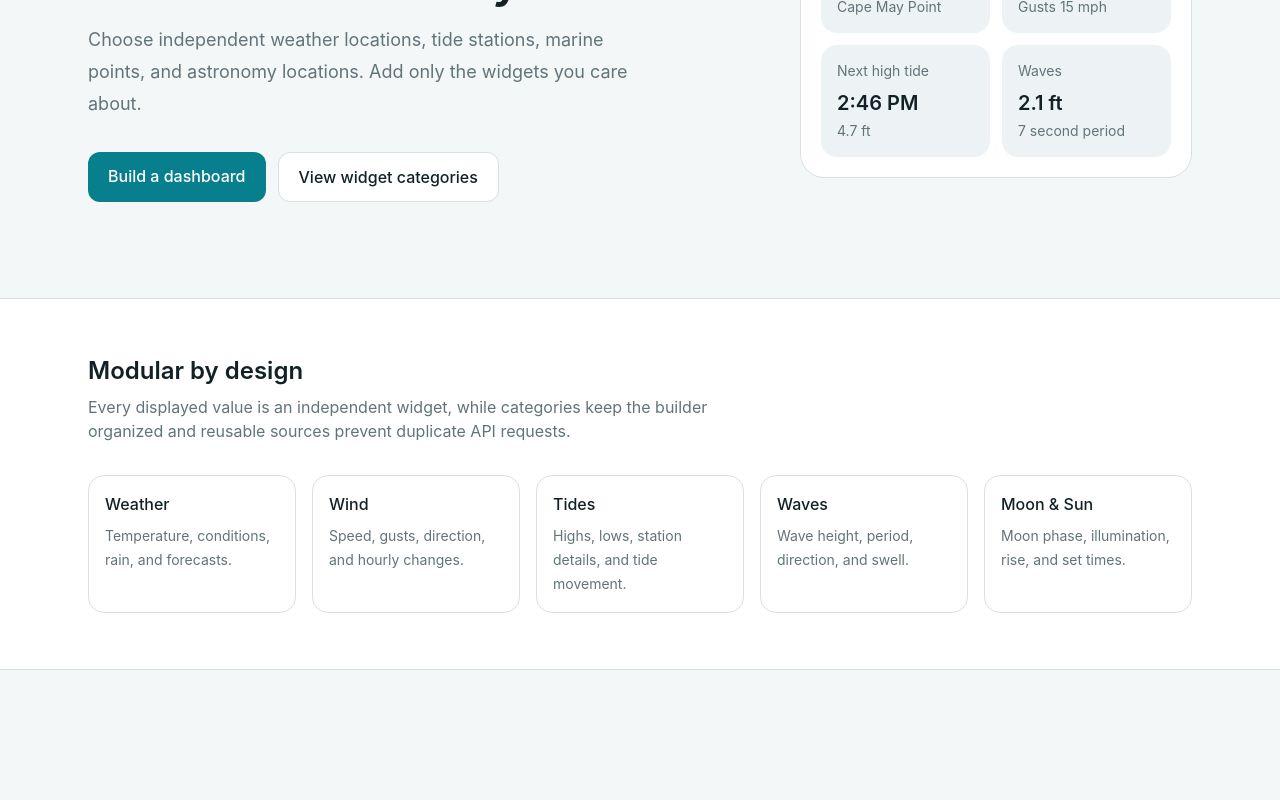
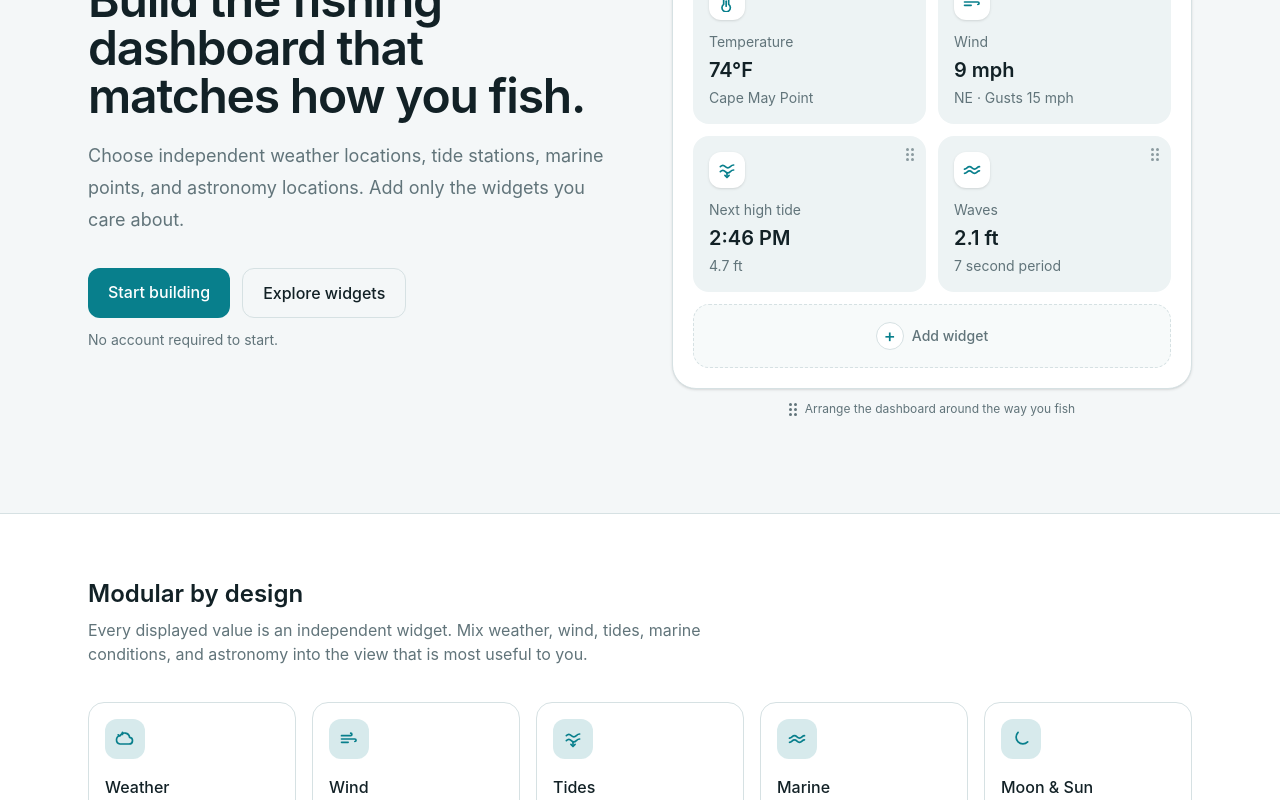
Before and after one commit to Wetheris/fishing-forecast, a Next.js app: page / in a window 1280 px wide. Shown: the part 220-1020 px from the top of the page. Before the commit the page ends 890 px from the top, so only its background shows below. Built offline with nearby package versions, Linux system fonts and the light colour scheme; no server answers.

Commit message:
polish home sources theme

```diff
--- a/src/app/page.tsx
+++ b/src/app/page.tsx
@@ -1,87 +1,186 @@
+"use client";
+
 import Link from "next/link";
+import { useAuth } from "@/components/auth/AuthProvider";
 
-const categories = [
+type IconKind =
+  | "temperature"
+  | "wind"
+  | "tides"
+  | "marine"
+  | "weather"
+  | "moon";
+
+const categories: Array<{
+  name: string;
+  description: string;
+  icon: IconKind;
+}> = [
   {
     name: "Weather",
     description: "Temperature, conditions, rain, and forecasts.",
+    icon: "weather",
   },
   {
     name: "Wind",
     description: "Speed, gusts, direction, and hourly changes.",
+    icon: "wind",
   },
   {
     name: "Tides",
     description: "Highs, lows, station details, and tide movement.",
+    icon: "tides",
   },
   {
-    name: "Waves",
-    description: "Wave height, period, direction, and swell.",
+    name: "Marine",
+    description: "Wave height, period, direction, swell, and water temperature.",
+    icon: "marine",
   },
   {
     name: "Moon & Sun",
     description: "Moon phase, illumination, rise, and set times.",
+    icon: "moon",
   },
 ];
 
 export default function HomePage() {
+  const { user, loading } = useAuth();
+  const signedIn = !loading && Boolean(user);
+
   return (
     <main className="min-h-screen">
-      <section className="mx-auto flex max-w-6xl flex-col gap-10 px-6 py-16 lg:flex-row lg:items-center lg:py-24">
-        <div className="max-w-2xl">
+      <section className="mx-auto flex max-w-6xl flex-col gap-12 px-6 py-16 lg:flex-row lg:items-center lg:gap-16 lg:py-24">
+        <div className="max-w-2xl lg:flex-1">
           <p className="mb-3 text-sm font-medium uppercase tracking-[0.2em] text-[var(--accent)]">
-            Fishing Forecast
+            {signedIn ? "Welcome back" : "Fishing Forecast"}
           </p>
 
           <h1 className="text-4xl font-semibold tracking-tight sm:text-5xl">
-            Build the fishing dashboard that matches how you fish.
+            {signedIn
+              ? "Your fishing dashboards are ready when you are."
+              : "Build the fishing dashboard that matches how you fish."}
           </h1>
 
           <p className="mt-5 max-w-xl text-lg leading-8 text-[var(--muted)]">
-            Choose independent weather locations, tide stations, marine points,
-            and astronomy locations. Add only the widgets you care about.
+            {signedIn
+              ? "Open a saved dashboard, adjust your setup, or build another view for your next trip."
+              : "Choose independent weather locations, tide stations, marine points, and astronomy locations. Add only the widgets you care about."}
           </p>
 
           <div className="mt-8 flex flex-wrap gap-3">
             <Link
-              href="/build"
+              href={signedIn ? "/dashboards" : "/build"}
               className="rounded-xl bg-[var(--accent)] px-5 py-3 font-medium text-white transition hover:bg-[var(--accent-strong)]"
             >
-              Build a dashboard
+              {signedIn ? "My dashboards" : "Start building"}
             </Link>
 
-            <a
-              href="#categories"
-              className="rounded-xl border border-[var(--border)] bg-white px-5 py-3 font-medium transition hover:bg-[var(--surface-muted)]"
+            <Link
+              href={signedIn ? "/build" : "#categories"}
+              className="rounded-xl border border-[var(--border)] bg-transparent px-5 py-3 font-medium transition hover:bg-[var(--surface-muted)]"
             >
-              View widget categories
-            </a>
+              {signedIn ? "Build another dashboard" : "Explore widgets"}
+            </Link>
           </div>
+
+          {!signedIn && !loading ? (
+            <p className="mt-3 text-sm text-[var(--muted)]">
+              No account required to start.
+            </p>
+          ) : signedIn ? (
+            <Link
+              href="/sessions"
+              className="mt-3 inline-flex text-sm font-medium text-[var(--accent)] hover:underline"
+            >
+              View fishing sessions →
+            </Link>
+          ) : null}
         </div>
 
-        <div className="grid flex-1 grid-cols-2 gap-3 rounded-3xl border border-[var(--border)] bg-white p-5">
-          <Metric label="Temperature" value="74°F" detail="Cape May Point" />
-          <Metric label="Wind" value="9 mph NE" detail="Gusts 15 mph" />
-          <Metric label="Next high tide" value="2:46 PM" detail="4.7 ft" />
-          <Metric label="Waves" value="2.1 ft" detail="7 second period" />
+        <div className="flex-1">
+          <div className="overflow-hidden rounded-3xl border border-[var(--border)] bg-white shadow-sm">
+            <div className="flex items-center justify-between border-b border-[var(--border)] px-5 py-4">
+              <div>
+                <p className="text-sm font-semibold">
+                  Your fishing dashboard
+                </p>
+                <p className="mt-0.5 text-xs text-[var(--muted)]">
+                  Drag, resize, and add only what matters.
+                </p>
+              </div>
+              <span className="rounded-full border border-[var(--border)] bg-[var(--surface-muted)] px-3 py-1 text-xs font-medium text-[var(--muted)]">
+                Customize
+              </span>
+            </div>
+
+            <div className="grid grid-cols-2 gap-3 p-5">
+              <Metric
+                icon="temperature"
+                label="Temperature"
+                value="74°F"
+                detail="Cape May Point"
+              />
+              <Metric
+                icon="wind"
+                label="Wind"
+                value="9 mph"
+                detail="NE · Gusts 15 mph"
+              />
+              <Metric
+                icon="tides"
+                label="Next high tide"
+                value="2:46 PM"
+                detail="4.7 ft"
+              />
+              <Metric
+                icon="marine"
+                label="Waves"
+                value="2.1 ft"
+                detail="7 second period"
+              />
+
+              <div className="col-span-2 flex min-h-16 items-center justify-center rounded-2xl border border-dashed border-[var(--border)] bg-[var(--surface-muted)]/45 text-sm font-medium text-[var(--muted)]">
+                <span className="mr-2 flex h-7 w-7 items-center justify-center rounded-full border border-[var(--border)] bg-white text-lg leading-none text-[var(--accent)]">
+                  +
+                </span>
+                Add widget
+              </div>
+            </div>
+          </div>
+
+          <div className="mt-3 flex items-center justify-center gap-2 text-xs text-[var(--muted)]">
+            <DragDots />
+            Arrange the dashboard around the way you fish
+          </div>
         </div>
       </section>
 
-      <section id="categories" className="border-y border-[var(--border)] bg-white">
-        <div className="mx-auto max-w-6xl px-6 py-14">
-          <h2 className="text-2xl font-semibold">Modular by design</h2>
+      <section
+        id="categories"
+        className="border-y border-[var(--border)] bg-white"
+      >
+        <div className="mx-auto max-w-6xl px-6 py-16">
+          <h2 className="text-2xl font-semibold">
+            Modular by design
+          </h2>
           <p className="mt-2 max-w-2xl text-[var(--muted)]">
-            Every displayed value is an independent widget, while categories
-            keep the builder organized and reusable sources prevent duplicate
-            API requests.
+            Every displayed value is an independent widget. Mix weather,
+            wind, tides, marine conditions, and astronomy into the view
+            that is most useful to you.
           </p>
 
-          <div className="mt-8 grid gap-4 sm:grid-cols-2 lg:grid-cols-5">
+          <div className="mt-9 grid gap-4 sm:grid-cols-2 lg:grid-cols-5">
             {categories.map((category) => (
               <article
                 key={category.name}
-                className="rounded-2xl border border-[var(--border)] p-4"
+                className="group rounded-2xl border border-[var(--border)] p-4 transition hover:-translate-y-0.5 hover:border-[var(--accent)] hover:shadow-sm"
               >
-                <h3 className="font-medium">{category.name}</h3>
+                <div className="flex h-10 w-10 items-center justify-center rounded-xl bg-[var(--selection)] text-[var(--accent)]">
+                  <DataIcon kind={category.icon} />
+                </div>
+                <h3 className="mt-4 font-medium">
+                  {category.name}
+                </h3>
                 <p className="mt-2 text-sm leading-6 text-[var(--muted)]">
                   {category.description}
                 </p>
@@ -95,19 +194,170 @@ export default function HomePage() {
 }
 
 function Metric({
+  icon,
   label,
   value,
   detail,
 }: {
+  icon: IconKind;
   label: string;
   value: string;
   detail: string;
 }) {
   return (
-    <div className="rounded-2xl bg-[var(--surface-muted)] p-4">
-      <p className="text-sm text-[var(--muted)]">{label}</p>
-      <p className="mt-2 text-xl font-semibold">{value}</p>
-      <p className="mt-1 text-sm text-[var(--muted)]">{detail}</p>
+    <div className="relative rounded-2xl bg-[var(--surface-muted)] p-4">
+      <span
+        aria-hidden="true"
+        className="absolute right-3 top-3 text-[var(--muted)]/70"
+      >
+        <DragDots />
+      </span>
+
+      <div className="flex h-9 w-9 items-center justify-center rounded-xl bg-white text-[var(--accent)] shadow-sm">
+        <DataIcon kind={icon} />
+      </div>
+
+      <p className="mt-3 text-sm text-[var(--muted)]">
+        {label}
+      </p>
+      <p className="mt-1 text-xl font-semibold">
+        {value}
+      </p>
+      <p className="mt-1 text-sm text-[var(--muted)]">
+        {detail}
+      </p>
     </div>
   );
 }
+
+function DragDots() {
+  return (
+    <span
+      aria-hidden="true"
+      className="grid grid-cols-2 gap-[2px]"
+    >
+      {Array.from({ length: 6 }).map((_, index) => (
+        <span
+          key={index}
+          className="h-[3px] w-[3px] rounded-full bg-current"
+        />
+      ))}
+    </span>
+  );
+}
+
+function DataIcon({
+  kind,
+}: {
+  kind: IconKind;
+}) {
+  const common =
+    "h-5 w-5";
+
+  if (kind === "temperature") {
+    return (
+      <svg
+        viewBox="0 0 24 24"
+        className={common}
+        fill="none"
+        stroke="currentColor"
+        strokeWidth="2"
+        strokeLinecap="round"
+        strokeLinejoin="round"
+        aria-hidden="true"
+      >
+        <path d="M14 14.8V5a3 3 0 0 0-6 0v9.8a5 5 0 1 0 6 0Z" />
+        <path d="M11 11v6" />
+      </svg>
+    );
+  }
+
+  if (kind === "wind") {
+    return (
+      <svg
+        viewBox="0 0 24 24"
+        className={common}
+        fill="none"
+        stroke="currentColor"
+        strokeWidth="2"
+        strokeLinecap="round"
+        aria-hidden="true"
+      >
+        <path d="M3 8h11c2 0 2-3 0-3" />
+        <path d="M3 12h16c2 0 2 3 0 3" />
+        <path d="M3 16h8" />
+      </svg>
+    );
+  }
+
+  if (kind === "tides") {
+    return (
+      <svg
+        viewBox="0 0 24 24"
+        className={common}
+        fill="none"
+        stroke="currentColor"
+        strokeWidth="2"
+        strokeLinecap="round"
+        strokeLinejoin="round"
+        aria-hidden="true"
+      >
+        <path d="M4 8c2-2 4-2 6 0s4 2 6 0 4-2 4-2" />
+        <path d="M4 14c2-2 4-2 6 0s4 2 6 0 4-2 4-2" />
+        <path d="M12 19v-3" />
+        <path d="m9.5 18.5 2.5 2.5 2.5-2.5" />
+      </svg>
+    );
+  }
+
+  if (kind === "marine") {
+    return (
+      <svg
+        viewBox="0 0 24 24"
+        className={common}
+        fill="none"
+        stroke="currentColor"
+        strokeWidth="2"
+        strokeLinecap="round"
+        aria-hidden="true"
+      >
+        <path d="M3 16c3 0 3-3 6-3s3 3 6 3 3-3 6-3" />
+        <path d="M3 11c3 0 3-3 6-3s3 3 6 3 3-3 6-3" />
+      </svg>
+    );
+  }
+
+  if (kind === "moon") {
+    return (
+      <svg
+        viewBox="0 0 24 24"
+        className={common}
+        fill="none"
+        stroke="currentColor"
+        strokeWidth="2"
+        strokeLinecap="round"
+        strokeLinejoin="round"
+        aria-hidden="true"
+      >
+        <path d="M20 15.5A8 8 0 1 1 8.5 4 6.5 6.5 0 0 0 20 15.5Z" />
+      </svg>
+    );
+  }
+
+  return (
+    <svg
+      viewBox="0 0 24 24"
+      className={common}
+      fill="none"
+      stroke="currentColor"
+      strokeWidth="2"
+      strokeLinecap="round"
+      strokeLinejoin="round"
+      aria-hidden="true"
+    >
+      <path d="M6 18h11a4 4 0 0 0 .5-7.97A6 6 0 0 0 6.2 8.1 5 5 0 0 0 6 18Z" />
+      <path d="M9 6.5V4" />
+      <path d="m5.5 8-1.8-1" />
+    </svg>
+  );
+}
--- a/src/components/builder/SourcesPanel.tsx
+++ b/src/components/builder/SourcesPanel.tsx
@@ -1,3 +1,4 @@
+import type { ReactNode } from "react";
 import type {
   DashboardSource,
   WidgetInstance,
@@ -13,6 +14,12 @@ import type { TideStationOption } from "@/types/tide-stations";
 import type { WeatherSourceStateMap } from "@/types/weather";
 import { TideStationEditor } from "@/components/sources/TideStationEditor";
 import { WeatherSourceEditor } from "@/components/sources/WeatherSourceEditor";
+
+type SourceIcon =
+  | "weather"
+  | "tides"
+  | "marine"
+  | "moon";
 
 export function SourcesPanel({
   sources,
@@ -61,16 +68,17 @@ export function SourcesPanel({
           Data sources
         </h2>
         <p className="mt-1 text-sm leading-5 text-[var(--muted)]">
-          Sources are grouped by what they power. Widgets can reuse
-          the same source or select a different compatible source.
+          Each section controls a different kind of fishing data.
+          Widgets reuse the matching source automatically.
         </p>
       </header>
 
-      <div className="mt-5 space-y-4">
+      <div className="mt-5 space-y-5">
         <SourceGroup
-          step="1"
+          icon="weather"
           label="Weather & radar"
-          detail="Location used by weather, wind, forecast, and radar widgets."
+          provider="Open-Meteo + RainViewer"
+          detail="Weather, wind, forecasts, and radar use this location."
         >
           {weatherSource ? (
             <>
@@ -106,9 +114,10 @@ export function SourcesPanel({
         </SourceGroup>
 
         <SourceGroup
-          step="2"
+          icon="tides"
           label="Tides"
-          detail="NOAA stations used by tide widgets. You can keep more than one station."
+          provider="NOAA"
+          detail="Choose the tide station used by tide widgets. You can keep more than one."
         >
           <TideStationEditor
             sources={sources}
@@ -121,9 +130,10 @@ export function SourcesPanel({
         </SourceGroup>
 
         <SourceGroup
-          step="3"
+          icon="marine"
           label="Marine"
-          detail="Coordinates used for waves, swell, and modeled water temperature."
+          provider="Open-Meteo Marine"
+          detail="Wave, swell, and modeled water-temperature data use these coordinates."
         >
           <SourceList
             sources={marineSources}
@@ -135,9 +145,10 @@ export function SourcesPanel({
         </SourceGroup>
 
         <SourceGroup
-          step="4"
+          icon="moon"
           label="Moon & sun"
-          detail="Location used for moon phase, illumination, sunrise, sunset, moonrise, and moonset."
+          provider="Astronomy calculations"
+          detail="Moon phase, illumination, sunrise, sunset, moonrise, and moonset use this location."
         >
           <SourceList
             sources={astronomySources}
@@ -159,37 +170,119 @@ export function SourcesPanel({
 }
 
 function SourceGroup({
-  step,
+  icon,
   label,
+  provider,
   detail,
   children,
 }: {
-  step: string;
+  icon: SourceIcon;
   label: string;
+  provider: string;
   detail: string;
-  children: React.ReactNode;
+  children: ReactNode;
 }) {
   return (
-    <section className="overflow-hidden rounded-2xl border border-[var(--border)] bg-white">
-      <header className="border-b border-[var(--border)] bg-[var(--surface-muted)] px-4 py-3">
+    <section className="overflow-hidden rounded-2xl border border-[var(--border)] bg-white shadow-sm">
+      <header className="border-b border-[var(--border)] px-4 py-4">
         <div className="flex items-start gap-3">
-          <span className="flex h-7 w-7 shrink-0 items-center justify-center rounded-full bg-[var(--surface)] text-xs font-semibold text-[var(--accent)]">
-            {step}
-          </span>
-          <div className="min-w-0">
-            <h3 className="font-semibold">
+          <div className="flex h-10 w-10 shrink-0 items-center justify-center rounded-xl bg-[var(--selection)] text-[var(--accent)]">
+            <SourceIconGraphic icon={icon} />
+          </div>
+
+          <div className="min-w-0 flex-1">
+            <p className="text-[11px] font-semibold uppercase tracking-[0.14em] text-[var(--accent)]">
+              {provider}
+            </p>
+            <h3 className="mt-0.5 text-base font-semibold">
               {label}
             </h3>
-            <p className="mt-0.5 text-xs leading-5 text-[var(--muted)]">
+            <p className="mt-1 text-xs leading-5 text-[var(--muted)]">
               {detail}
             </p>
           </div>
         </div>
       </header>
+
       <div className="p-4">
         {children}
       </div>
     </section>
+  );
+}
+
+function SourceIconGraphic({
+  icon,
+}: {
+  icon: SourceIcon;
+}) {
+  if (icon === "weather") {
+    return (
+      <svg
+        viewBox="0 0 24 24"
+        className="h-5 w-5"
+        fill="none"
+        stroke="currentColor"
+        strokeWidth="2"
+        strokeLinecap="round"
+        strokeLinejoin="round"
+        aria-hidden="true"
+      >
+        <path d="M6 18h11a4 4 0 0 0 .5-7.97A6 6 0 0 0 6.2 8.1 5 5 0 0 0 6 18Z" />
+      </svg>
+    );
+  }
+
+  if (icon === "tides") {
+    return (
+      <svg
+        viewBox="0 0 24 24"
+        className="h-5 w-5"
+        fill="none"
+        stroke="currentColor"
+        strokeWidth="2"
+        strokeLinecap="round"
+        strokeLinejoin="round"
+        aria-hidden="true"
+      >
+        <path d="M4 8c2-2 4-2 6 0s4 2 6 0 4-2 4-2" />
+        <path d="M4 14c2-2 4-2 6 0s4 2 6 0 4-2 4-2" />
+        <path d="M12 19v-3" />
+        <path d="m9.5 18.5 2.5 2.5 2.5-2.5" />
+      </svg>
+    );
+  }
+
+  if (icon === "marine") {
+    return (
+      <svg
+        viewBox="0 0 24 24"
+        className="h-5 w-5"
+        fill="none"
+        stroke="currentColor"
+        strokeWidth="2"
+        strokeLinecap="round"
+        aria-hidden="true"
+      >
+        <path d="M3 16c3 0 3-3 6-3s3 3 6 3 3-3 6-3" />
+        <path d="M3 11c3 0 3-3 6-3s3 3 6 3 3-3 6-3" />
+      </svg>
+    );
+  }
+
+  return (
+    <svg
+      viewBox="0 0 24 24"
+      className="h-5 w-5"
+      fill="none"
+      stroke="currentColor"
+      strokeWidth="2"
+      strokeLinecap="round"
+      strokeLinejoin="round"
+      aria-hidden="true"
+    >
+      <path d="M20 15.5A8 8 0 1 1 8.5 4 6.5 6.5 0 0 0 20 15.5Z" />
+    </svg>
   );
 }
 
@@ -254,7 +347,7 @@ function SourceList({
 function MissingSource({
   children,
 }: {
-  children: React.ReactNode;
+  children: ReactNode;
 }) {
   return (
     <p className="rounded-xl border border-dashed border-[var(--border)] p-3 text-sm text-[var(--muted)]">
```
Also changed, not shown: src/components/builder/LayoutPanel.tsx (+34 -24 lines).
